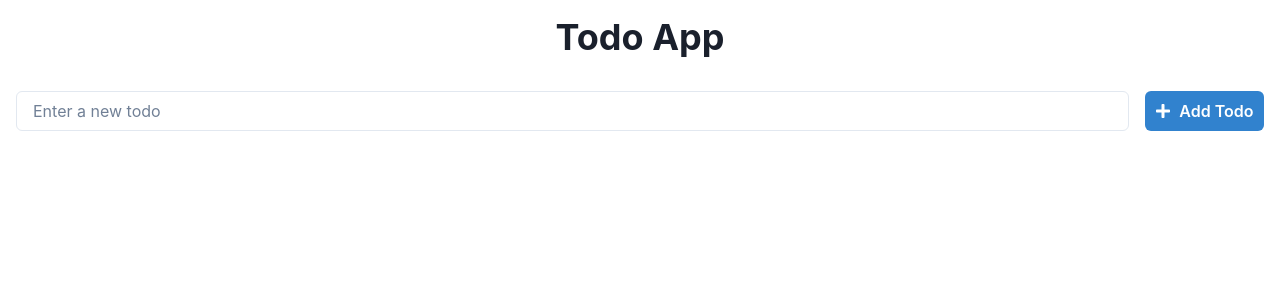
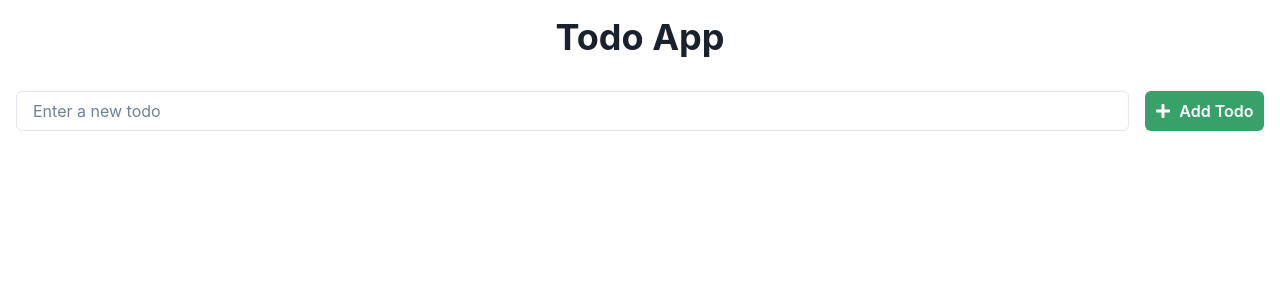
Before and after one commit to GPT-Engineer-App-Dev/mock-shuffle, a React (Vite) app: page / in a window 1280 px wide. Shown: the top 300 px of the page. Built offline with nearby package versions, Linux system fonts and the light colour scheme.

Commit message:
Change Add Todo button color to green

```diff
--- a/src/pages/Index.jsx
+++ b/src/pages/Index.jsx
@@ -32,7 +32,7 @@ const Index = () => {
 
       <Flex mb={8}>
         <Input value={inputValue} onChange={handleInputChange} placeholder="Enter a new todo" mr={4} />
-        <Button onClick={handleAddTodo} colorScheme="blue" leftIcon={<FaPlus />}>
+        <Button onClick={handleAddTodo} colorScheme="green" leftIcon={<FaPlus />}>
           Add Todo
         </Button>
       </Flex>
```
